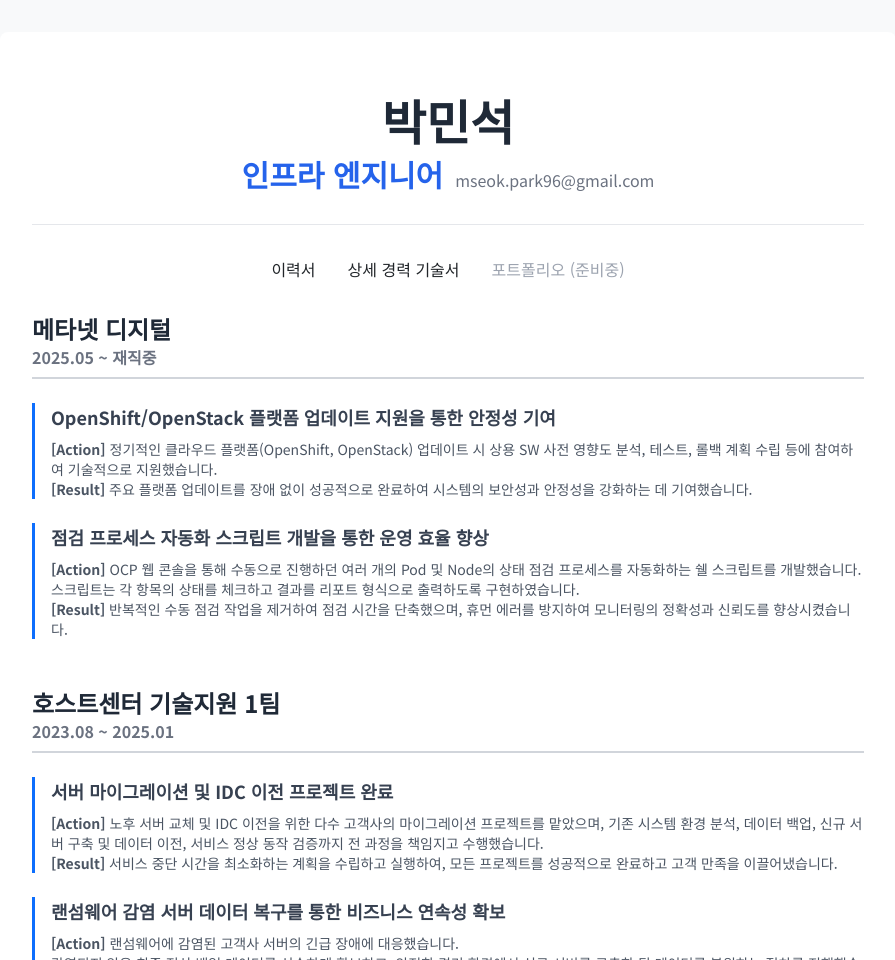
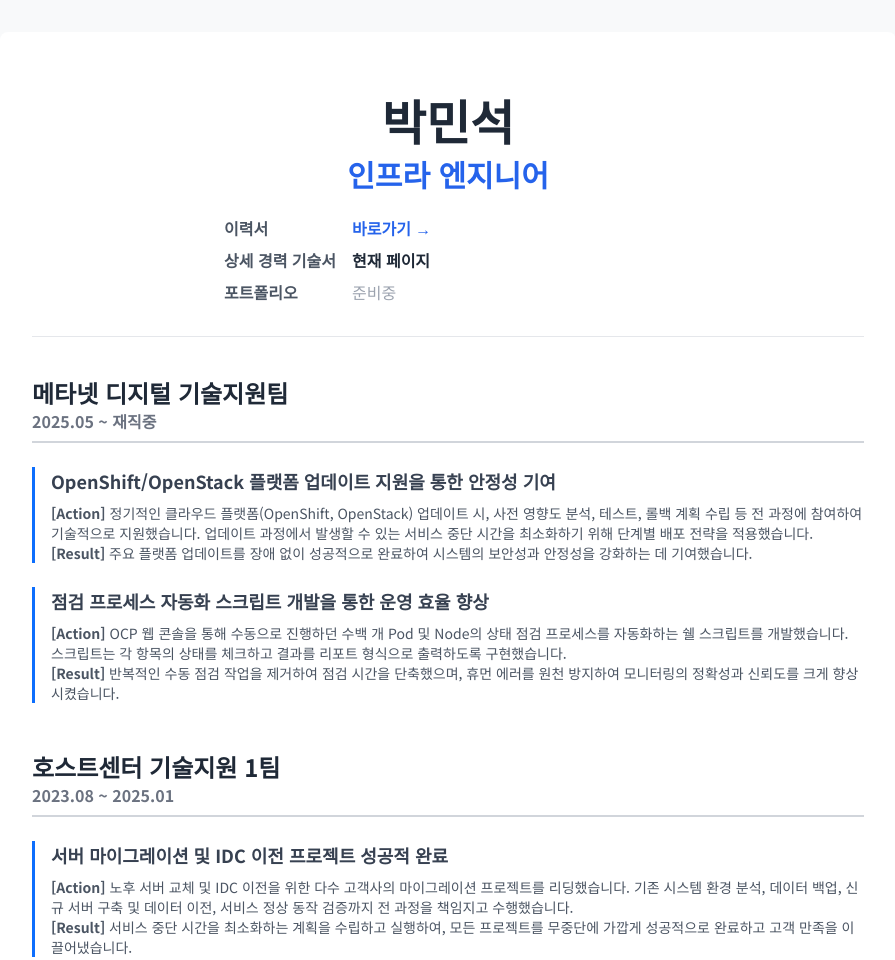
Before and after one commit to MSeokPark/MSeokPark.github.io, a plain HTML site: page career.html in a window 1280 px wide. Shown: the top 960 px of the page, without its empty margins (192-1087 px from the left). Drawn offline with nearby package versions, Linux system fonts and the light colour scheme.

Commit message:
change career.html

```diff
--- a/career.html
+++ b/career.html
@@ -19,12 +19,6 @@
             padding-left: 1rem;
             margin-top: 1.5rem;
         }
-        .nav-link {
-            @apply text-gray-500 font-semibold hover:text-blue-600 transition-colors duration-300;
-        }
-        .nav-link.active {
-            @apply text-blue-600 border-b-2 border-blue-600 pb-1;
-        }
         /* anchor-id를 위한 스크롤 패딩 */
         section[id] {
             scroll-margin-top: 80px;
@@ -36,31 +30,37 @@
     <div class="container mx-auto px-4 sm:px-6 lg:px-8 py-12 md:py-16 max-w-4xl bg-white shadow-lg rounded-lg my-8">
         <header class="text-center pb-8 border-b border-gray-200">
             <h1 class="text-4xl md:text-5xl font-bold text-gray-800">박민석</h1>
-            <div class="mt-3 flex justify-center items-baseline gap-x-3">
-                <h2 class="text-2xl md:text-3xl font-semibold text-blue-600">인프라 엔지니어</h2>
-                <a href="mailto:mseok.park96@gmail.com" class="text-md text-gray-500 hover:text-blue-600">mseok.park96@gmail.com</a>
+            <h2 class="text-2xl md:text-3xl font-semibold text-blue-600 mt-3">인프라 엔지니어</h2>
+
+            <!-- Links Section -->
+            <div class="mt-6 max-w-md mx-auto text-left space-y-2 text-sm sm:text-base">
+                <div class="flex items-center">
+                    <span class="w-32 font-semibold text-gray-600 shrink-0">이력서</span>
+                    <a href="index.html" class="text-blue-600 hover:underline font-semibold">바로가기 &rarr;</a>
+                </div>
+                <div class="flex items-center">
+                    <span class="w-32 font-semibold text-gray-600 shrink-0">상세 경력 기술서</span>
+                    <span class="text-gray-800 font-semibold">현재 페이지</span>
+                </div>
+                <div class="flex items-center">
+                    <span class="w-32 font-semibold text-gray-600 shrink-0">포트폴리오</span>
+                    <span class="text-gray-400">준비중</span>
+                </div>
             </div>
         </header>
 
-        <!-- === Navigation === -->
-        <nav class="flex justify-center gap-x-8 my-8">
-            <a href="index.html" class="nav-link">이력서</a>
-            <a href="career.html" class="nav-link active">상세 경력 기술서</a>
-            <span class="nav-link text-gray-400 cursor-not-allowed">포트폴리오 (준비중)</span>
-        </nav>
-
-        <main>
+        <main class="mt-10">
             <!-- === 메타넷 디지털 === -->
             <section id="MetanetDigital" class="mb-12">
                 <div class="border-b-2 border-gray-300 pb-2 mb-6">
-                    <h3 class="text-2xl font-bold text-gray-800">메타넷 디지털</h3>
+                    <h3 class="text-2xl font-bold text-gray-800">메타넷 디지털 기술지원팀</h3>
                     <p class="text-md text-gray-500 font-semibold">2025.05 ~ 재직중</p>
                 </div>
                 <div class="space-y-6">
                     <div class="achievement-item">
                         <h4 class="font-bold text-lg text-gray-700">OpenShift/OpenStack 플랫폼 업데이트 지원을 통한 안정성 기여</h4>
                         <p class="mt-2 text-sm text-gray-600">
-                            <strong>[Action]</strong> 정기적인 클라우드 플랫폼(OpenShift, OpenStack) 업데이트 시 상용 SW 사전 영향도 분석, 테스트, 롤백 계획 수립 등에 참여하여 기술적으로 지원했습니다.
+                            <strong>[Action]</strong> 정기적인 클라우드 플랫폼(OpenShift, OpenStack) 업데이트 시, 사전 영향도 분석, 테스트, 롤백 계획 수립 등 전 과정에 참여하여 기술적으로 지원했습니다. 업데이트 과정에서 발생할 수 있는 서비스 중단 시간을 최소화하기 위해 단계별 배포 전략을 적용했습니다.
                             <br>
                             <strong>[Result]</strong> 주요 플랫폼 업데이트를 장애 없이 성공적으로 완료하여 시스템의 보안성과 안정성을 강화하는 데 기여했습니다.
                         </p>
@@ -68,10 +68,9 @@
                     <div class="achievement-item">
                         <h4 class="font-bold text-lg text-gray-700">점검 프로세스 자동화 스크립트 개발을 통한 운영 효율 향상</h4>
                         <p class="mt-2 text-sm text-gray-600">
-                            <strong>[Action]</strong> OCP 웹 콘솔을 통해 수동으로 진행하던 여러 개의 Pod 및 Node의 상태 점검 프로세스를 자동화하는 쉘 스크립트를 개발했습니다.
-                            <br> 스크립트는 각 항목의 상태를 체크하고 결과를 리포트 형식으로 출력하도록 구현하였습니다.
+                            <strong>[Action]</strong> OCP 웹 콘솔을 통해 수동으로 진행하던 수백 개 Pod 및 Node의 상태 점검 프로세스를 자동화하는 쉘 스크립트를 개발했습니다. 스크립트는 각 항목의 상태를 체크하고 결과를 리포트 형식으로 출력하도록 구현했습니다.
                             <br>
-                            <strong>[Result]</strong> 반복적인 수동 점검 작업을 제거하여 점검 시간을 단축했으며, 휴먼 에러를 방지하여 모니터링의 정확성과 신뢰도를 향상시켰습니다.
+                            <strong>[Result]</strong> 반복적인 수동 점검 작업을 제거하여 점검 시간을 단축했으며, 휴먼 에러를 원천 방지하여 모니터링의 정확성과 신뢰도를 크게 향상시켰습니다.
                         </p>
                     </div>
                 </div>
@@ -85,18 +84,17 @@
                 </div>
                 <div class="space-y-6">
                      <div class="achievement-item">
-                        <h4 class="font-bold text-lg text-gray-700">서버 마이그레이션 및 IDC 이전 프로젝트 완료</h4>
+                        <h4 class="font-bold text-lg text-gray-700">서버 마이그레이션 및 IDC 이전 프로젝트 성공적 완료</h4>
                         <p class="mt-2 text-sm text-gray-600">
-                            <strong>[Action]</strong> 노후 서버 교체 및 IDC 이전을 위한 다수 고객사의 마이그레이션 프로젝트를 맡았으며, 기존 시스템 환경 분석, 데이터 백업, 신규 서버 구축 및 데이터 이전, 서비스 정상 동작 검증까지 전 과정을 책임지고 수행했습니다.
+                            <strong>[Action]</strong> 노후 서버 교체 및 IDC 이전을 위한 다수 고객사의 마이그레이션 프로젝트를 리딩했습니다. 기존 시스템 환경 분석, 데이터 백업, 신규 서버 구축 및 데이터 이전, 서비스 정상 동작 검증까지 전 과정을 책임지고 수행했습니다.
                             <br>
-                            <strong>[Result]</strong> 서비스 중단 시간을 최소화하는 계획을 수립하고 실행하여, 모든 프로젝트를 성공적으로 완료하고 고객 만족을 이끌어냈습니다.
+                            <strong>[Result]</strong> 서비스 중단 시간을 최소화하는 계획을 수립하고 실행하여, 모든 프로젝트를 무중단에 가깝게 성공적으로 완료하고 고객 만족을 이끌어냈습니다.
                         </p>
                     </div>
                     <div class="achievement-item">
                         <h4 class="font-bold text-lg text-gray-700">랜섬웨어 감염 서버 데이터 복구를 통한 비즈니스 연속성 확보</h4>
                         <p class="mt-2 text-sm text-gray-600">
-                            <strong>[Action]</strong> 랜섬웨어에 감염된 고객사 서버의 긴급 장애에 대응했습니다.
-                            <br> 감염되지 않은 최종 정상 백업 데이터를 신속하게 확보하고, 안전한 격리 환경에서 신규 서버를 구축한 뒤 데이터를 복원하는 절차를 진행했습니다.
+                            <strong>[Action]</strong> 랜섬웨어에 감염된 고객사 서버의 긴급 장애에 대응했습니다. 감염되지 않은 최종 정상 백업 데이터를 신속하게 확보하고, 안전한 격리 환경에서 신규 서버를 구축한 뒤 데이터를 복원하는 절차를 진행했습니다.
                             <br>
                             <strong>[Result]</strong> 핵심 데이터를 성공적으로 복구하여 고객의 비즈니스가 빠르게 정상화될 수 있도록 지원했으며, 이를 계기로 백업 정책 강화를 제안하여 고객사의 데이터 안정성을 높였습니다.
                         </p>
@@ -104,8 +102,7 @@
                      <div class="achievement-item">
                         <h4 class="font-bold text-lg text-gray-700">로그 분석 기반의 선제적 장애 대응 및 성능 최적화</h4>
                         <p class="mt-2 text-sm text-gray-600">
-                            <strong>[Action]</strong> 시스템 로그를 주기적으로 분석하여 잠재적인 문제를 사전에 파악하고 조치했습니다.
-                            <br> 특히 SSL/TLS 핸드셰이크 실패(PKIX error), JVM 메모리 부족(OutOfMemory) 등의 에러 로그를 집중 모니터링하고 원인을 분석하여 해결했습니다.
+                            <strong>[Action]</strong> 시스템 로그를 주기적으로 분석하여 잠재적인 문제를 사전에 파악하고 조치했습니다. 특히 SSL/TLS 핸드셰이크 실패(PKIX error), JVM 메모리 부족(OutOfMemory) 등의 에러 로그를 집중 모니터링하고 원인을 분석하여 해결했습니다.
                             <br>
                             <strong>[Result]</strong> 장애 발생 가능성을 사전에 차단하고, 분석 데이터를 기반으로 시스템 설정을 최적화하여 서비스의 응답 속도와 안정성을 향상시켰습니다.
                         </p>
@@ -125,7 +122,7 @@
                         <p class="mt-2 text-sm text-gray-600">
                             <strong>[Action]</strong> 반복적인 서버 셋업(OS 설치, 초기 보안 설정, 패키지 설치 등) 작업을 표준화하고, 이를 자동화하는 기초 쉘 스크립트를 작성하여 팀 내에 공유했습니다.
                             <br>
-                            <strong>[Result]</strong> 신규 서버 구축에 소요되는 시간을 평균 40% 단축하고, 설정 오류로 인한 휴먼 에러를 방지하여 작업의 일관성과 안정성을 확보했습니다.
+                            <strong>[Result]</strong> 신규 서버 구축에 소요되는 시간을 평균 30% 단축하고, 설정 오류로 인한 휴먼 에러를 방지하여 작업의 일관성과 안정성을 확보했습니다.
                         </p>
                     </div>
                 </div>
```
